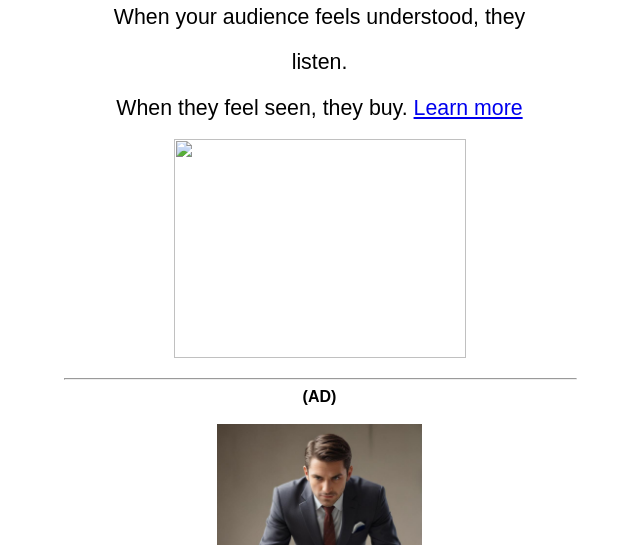
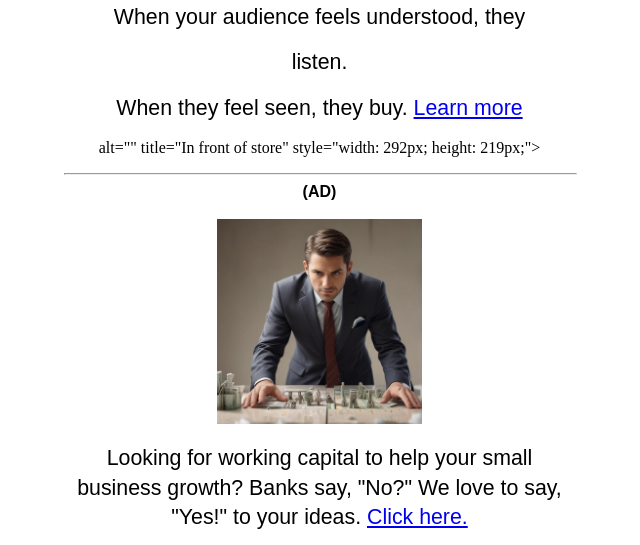
Before and after one commit to derrickmangram-888/audience-seg, a plain HTML site: page index.html in a window 1280 px wide. Shown: the part 4897-5442 px from the top of the page, without its empty margins (321-961 px from the left). Drawn offline with Linux system fonts and the light colour scheme; no server answers; a script that the page names is missing; a web font is replaced by a local one.

Commit message:
Update index.html

```diff
--- a/index.html
+++ b/index.html
@@ -939,9 +939,9 @@ style="font-size:16pt;font-family:Arial,sans-serif;color:#000000;background-colo
 href="https://derrickmangram-888.github.io/customers-first/" title="blog post-customer first"
 
 target="_blank">Learn more</a></span></p>
-          </b><b style="font-weight:normal;"><img src=""
-
-              alt="" title="In front of store" longdesc=""
+          </b><b style="font-weight:normal;">
+
+              alt="" title="In front of store"
 
               style="width: 292px; height: 219px;"><br>
           </b>
```
